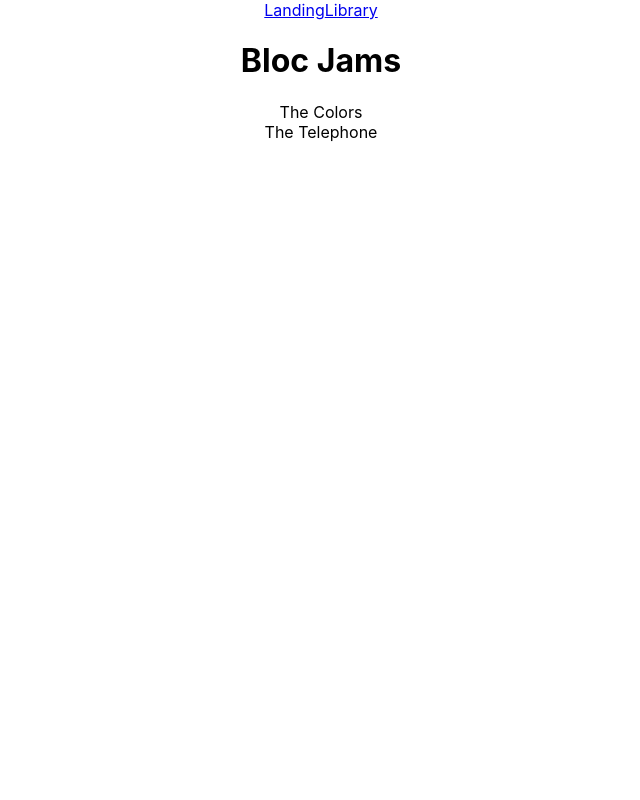
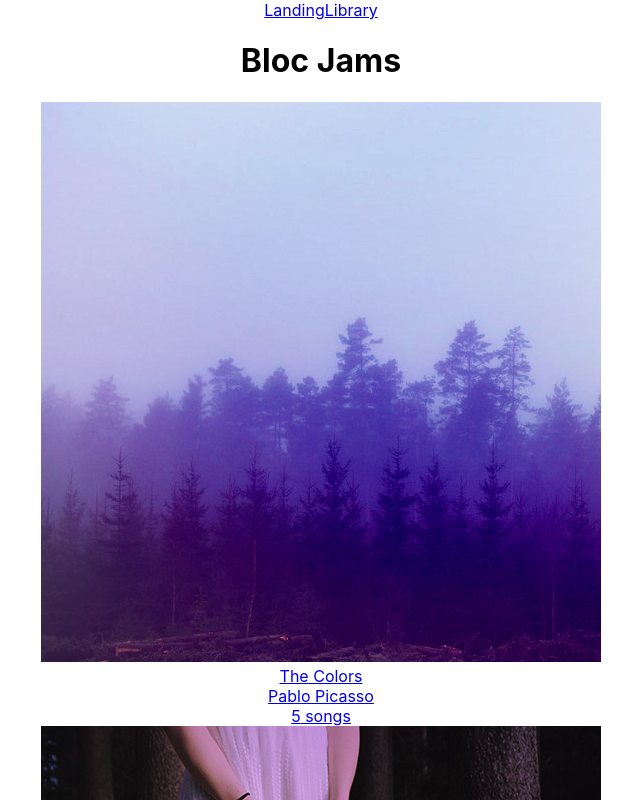
Before and after one commit to NicoleSpeirs/bloc-jams-react, a React (Create React App) app: page /library in a window 1280 px wide. Shown: the top 800 px of the page, without its empty margins (319-959 px from the left). Built offline with nearby package versions, Linux system fonts and the light colour scheme.

Commit message:
add react router and link to albums: checkpoint:complete

```diff
--- a/src/App.js
+++ b/src/App.js
@@ -19,6 +19,7 @@
         <main>
           <Route exact path="/" component={Landing} />
           <Route path="/library" component={Library} />
+          <Route path="/album/:slug" component={Album} />
         </main>
       </div>
     );
--- a/src/components/Album.js
+++ b/src/components/Album.js
@@ -1,9 +1,15 @@
-import React from 'react';
+import React, { Component } from 'react';
 
-const Album = () => (
-    <section className="album">
-        Album will go here
-    </section>
-);
+class Album  extends Component {
+  render() {
+    return (
+      <section className="album">
+          {this.props.match.params.slug} Album will go here
+      </section>
+
+    );
+  }
+}
+
 
 export default Album;
--- a/src/components/Library.js
+++ b/src/components/Library.js
@@ -1,4 +1,5 @@
 import React, { Component } from 'react';
+import { Link } from 'react-router-dom';
 import albumData from './../data/albums';
 
 class Library extends Component {
@@ -11,9 +12,13 @@
         <section className='Library'>
           {
             this.state.albums.map( (album, index) =>
-              <div key={index} >
-                {album.title}
-              </div>
+              <Link to={'/album/${album.slug}'} key={index}>
+                <img src={album.albumCover} alt={album.title} />
+                <div>{album.title}</div>
+                <div>{album.artist}</div>
+                <div>{album.songs.length} songs</div>
+
+            </Link>
             )
           }
         </section>
```
